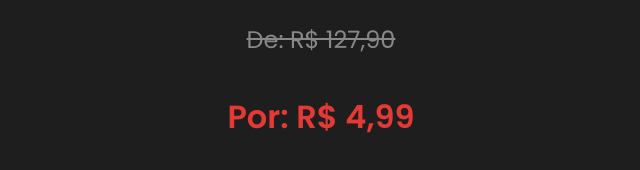
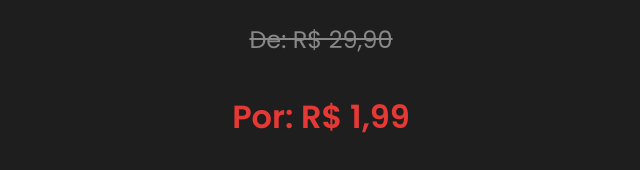
Before and after one commit to ClebersonJr0/nfsemei, a plain HTML site: page index.html in a window 1280 px wide. Shown: the part 391-561 px from the top of the page, 319-959 px from the left. Drawn offline with Linux system fonts and the light colour scheme.

Commit message:
Update index.html

```diff
--- a/index.html
+++ b/index.html
@@ -138,8 +138,8 @@
     <div class="container">
         <h1>Planilha de Códigos de Tributação para MEI</h1>
         <p>Adquira nossa planilha completa com todos os códigos de tributação necessários para a emissão de Nota Fiscal Eletrônica de Serviços para MEI. Facilite sua vida e evite erros fiscais.</p>
-        <p class="price">De: R$ 127,90</p>
-        <p class="promo-price">Por: R$ 4,99</p>
+        <p class="price">De: R$ 29,90</p>
+        <p class="promo-price">Por: R$ 1,99</p>
         <div class="timer" id="timer">Promoção expira em: 24:00:00</div>
         <a href="https://wa.me/553399973342?text=Tenho+interesse+na+planilha+com+os+c%C3%B3digos+de+tributa%C3%A7%C3%A3o+MEI" class="btn-buy">COMPRAR AGORA</a>
 
```
